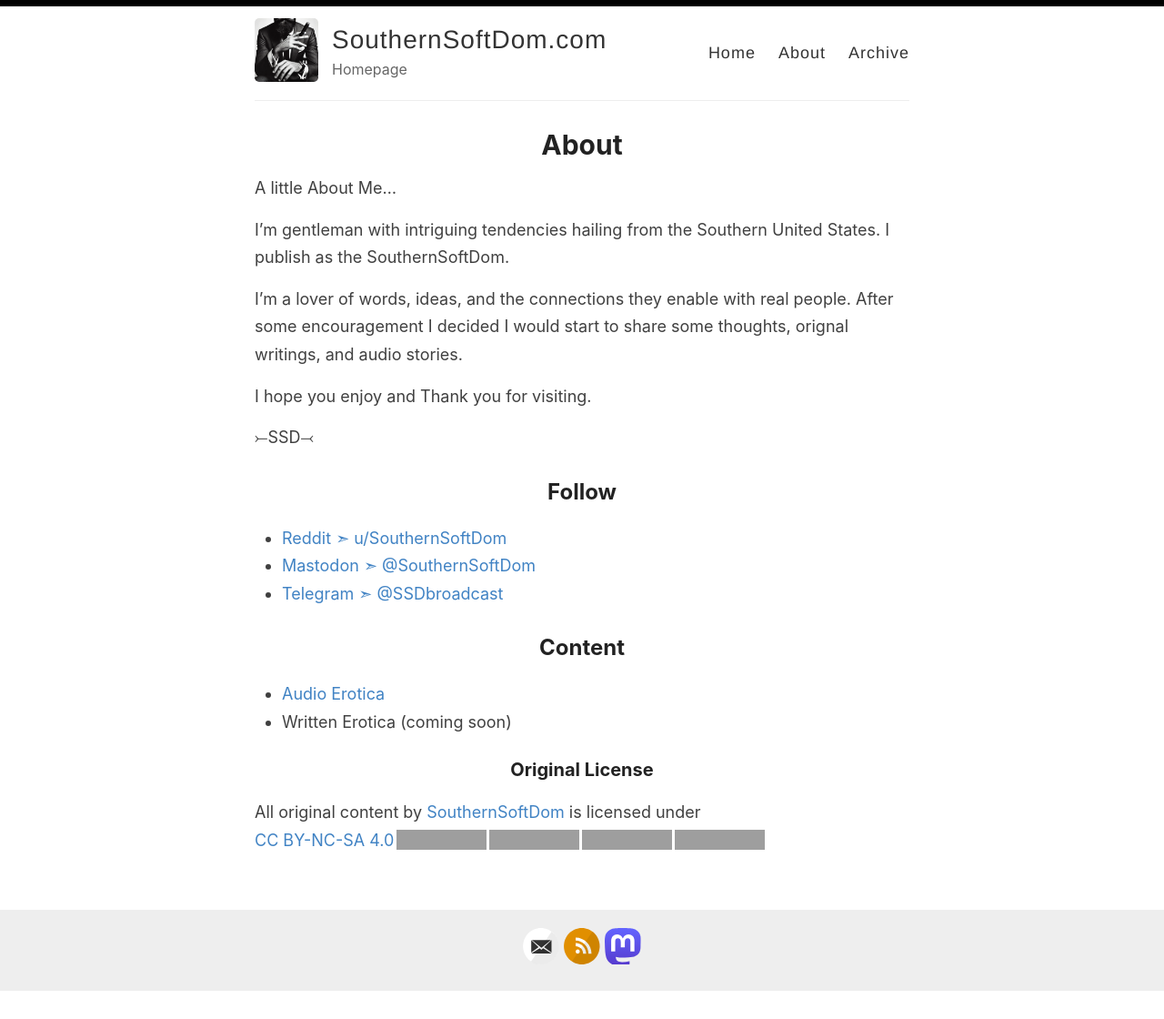
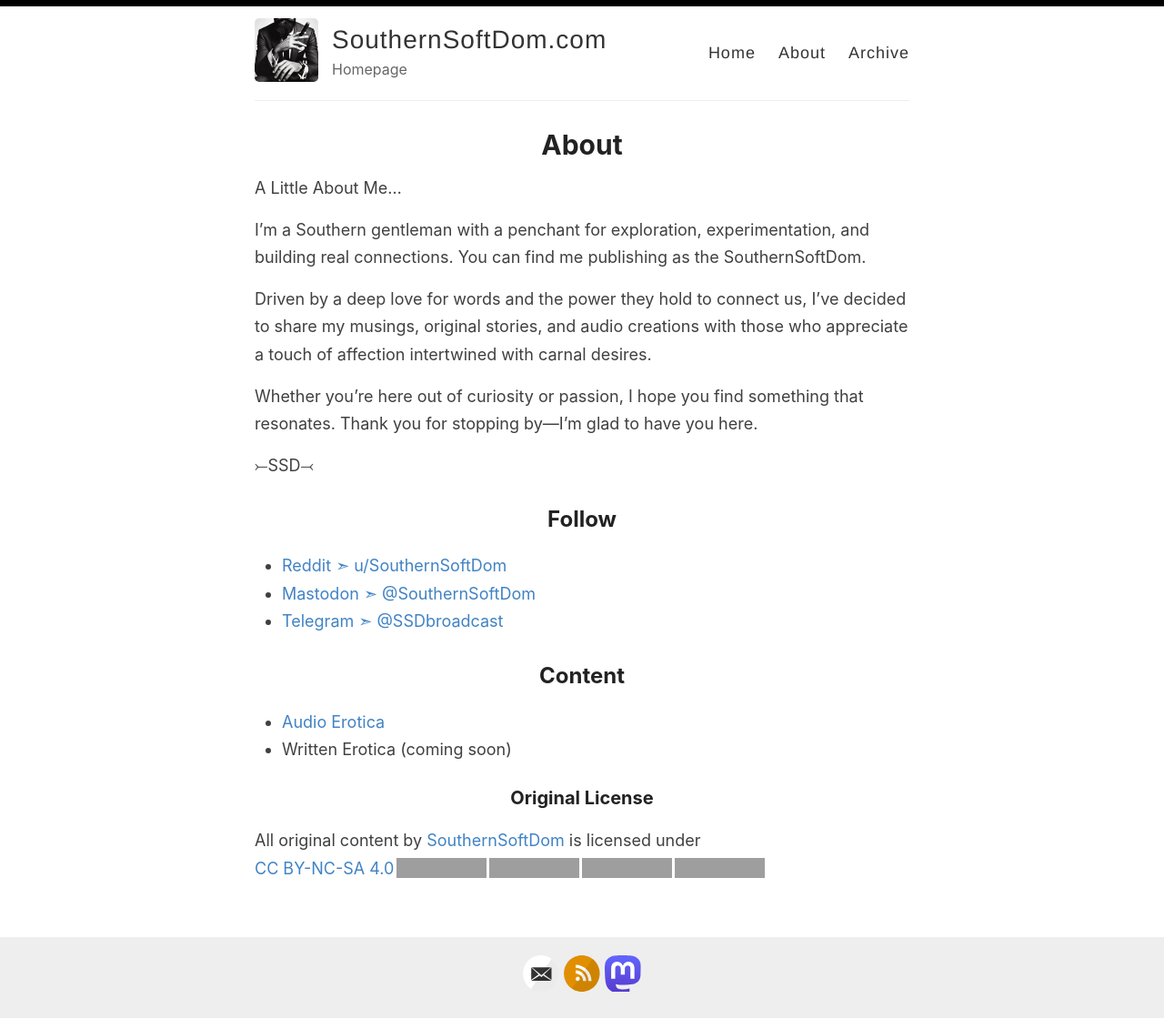
Before and after one commit to SouthernSoftDom/southernsoftdom.github.io, a Jekyll site: the page built from _pages/about.md, in a window 1280 px wide. Shown: the whole page at 91% size. Built offline with Jekyll 4.4.1, drawn with Linux system fonts in a browser that asks for light colours; before the commit the page ends 1089 px from its top, so only the background shows below that; grey boxes are pictures that could not be loaded.

Commit message:
Update about.md

```diff
--- a/_pages/about.md
+++ b/_pages/about.md
@@ -4,13 +4,13 @@ title: About
 permalink: /about/
 ---
 
-A little About Me...
+A Little About Me...
 
-I'm gentleman with intriguing tendencies hailing from the Southern United States. I publish as the SouthernSoftDom.
+I'm a Southern gentleman with a penchant for exploration, experimentation, and building real connections. You can find me publishing as the SouthernSoftDom.
 
-I'm a lover of words, ideas, and the connections they enable with real people. After some encouragement I decided I would start to share some thoughts, orignal writings, and audio stories.
+Driven by a deep love for words and the power they hold to connect us, I’ve decided to share my musings, original stories, and audio creations with those who appreciate a touch of affection intertwined with carnal desires.
 
-I hope you enjoy and Thank you for visiting.
+Whether you're here out of curiosity or passion, I hope you find something that resonates. Thank you for stopping by—I’m glad to have you here.
 
 ⤚SSD⤙
 
```
